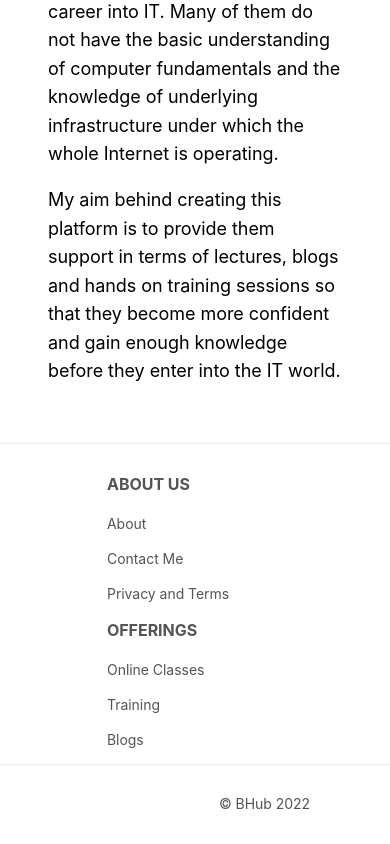
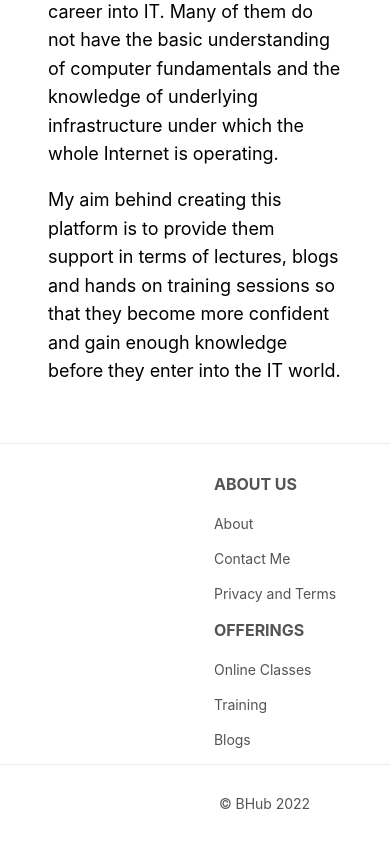
Before and after one commit to AliShamin/beginners-hub, a React (Create React App) app: page /about in a window 390 px wide. Shown: the part 2156-3000 px from the top of the page. Built offline with nearby package versions, Linux system fonts and the light colour scheme.

Commit message:
fix overflow x issue

```diff
--- a/src/App.css
+++ b/src/App.css
@@ -6,6 +6,14 @@
   line-height: 1.58;
   letter-spacing: -.003em;
 }
+
+html, body {
+  overflow-x: hidden;
+}
+body {
+  position: relative
+}
+
 
 .sign-up {
   background-image: url('/public/images/img-8.jpg');
--- a/src/core/styles/ContactInfo.css
+++ b/src/core/styles/ContactInfo.css
@@ -84,7 +84,7 @@ i {
 @media screen and (max-width:960px){
   .contact-query-post-container{
     flex-direction: column;
-    width:96%;
+    width:100%;
   }
   .contact-item-container{
     flex-direction: column;
--- a/src/core/styles/Footer.css
+++ b/src/core/styles/Footer.css
@@ -67,8 +67,8 @@
 
 @media screen and (max-width: 820px) {
   .footer-links {
-    padding-top: 2rem;
     flex-direction: column;
+    align-items: flex-end;
   }
 
   .footer-input {
--- a/src/core/styles/HeroSection.css
+++ b/src/core/styles/HeroSection.css
@@ -28,7 +28,7 @@
   line-height: 1.5;
   margin: 0;
   opacity: 0.7;
-  padding:0rem 2rem;
+  padding:0rem 1rem;
   text-transform: uppercase;
   text-align: center;
 }
```
